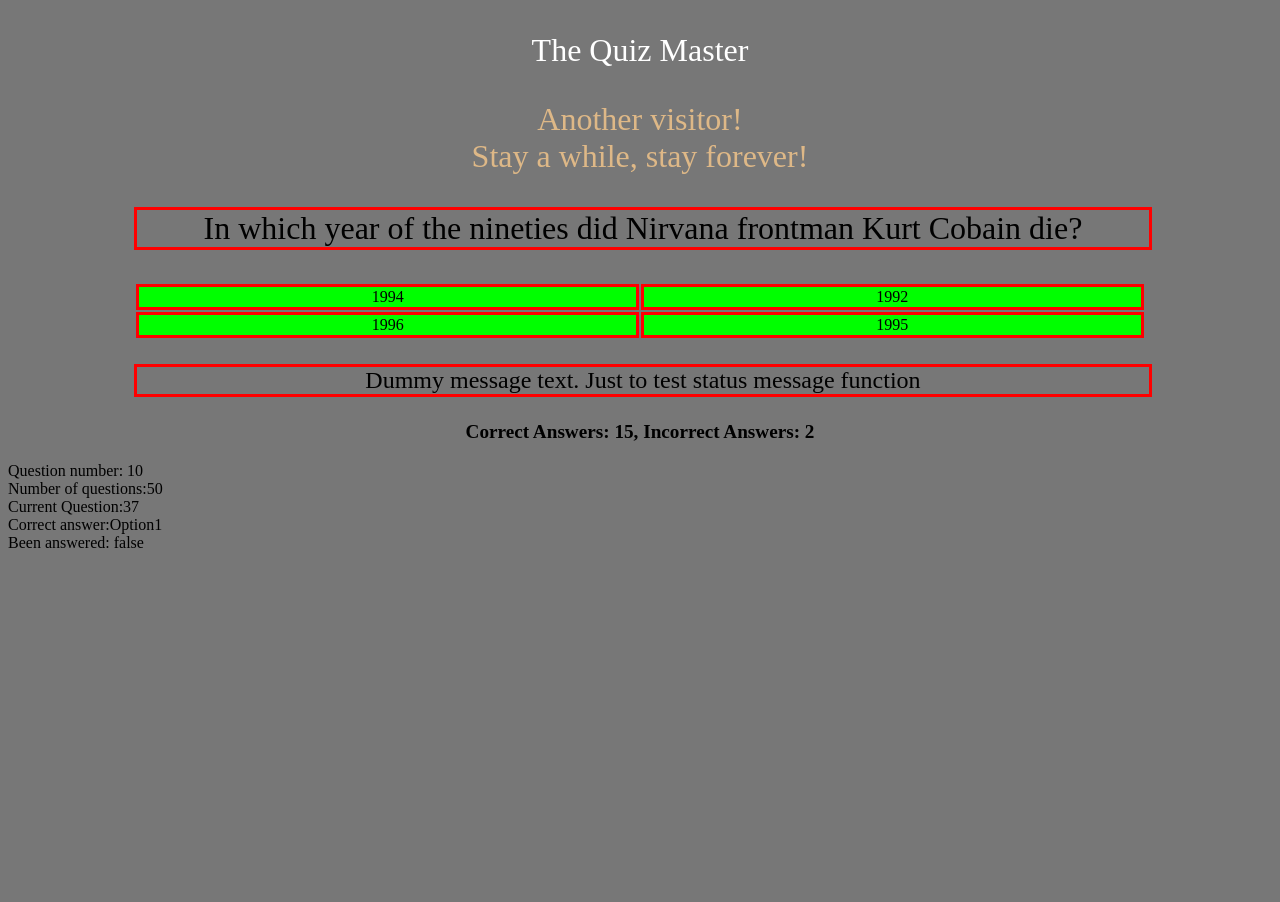
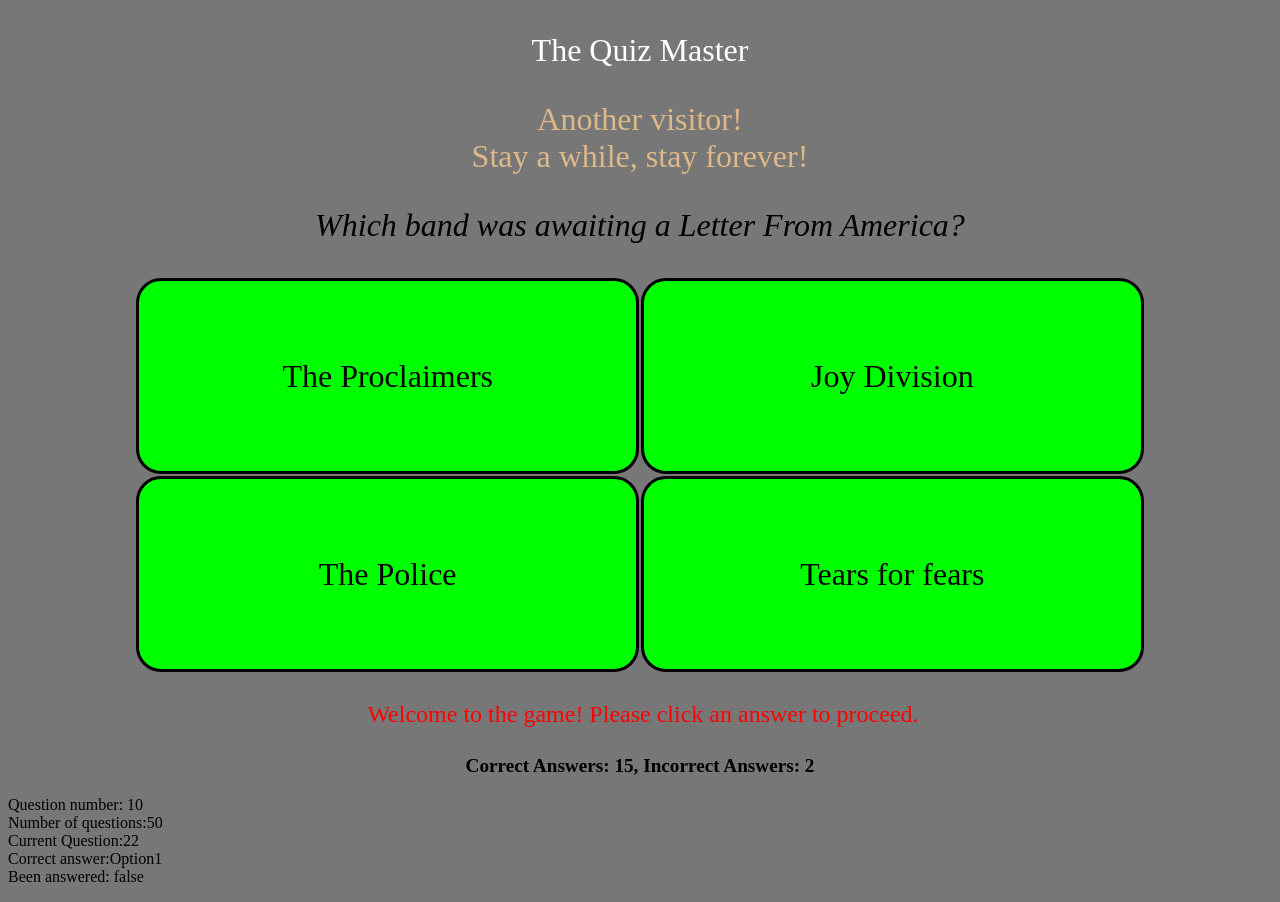
Before and after one commit to jonthorell/QuizGame, a plain HTML site: page index.html in a window 1280 px wide. Before the commit the page ends 800 px from the top, so only its background shows below. Drawn offline with Linux system fonts and the light colour scheme.

Commit message:
Add: style the answer boxes

```diff
--- a/assets/css/style.css
+++ b/assets/css/style.css
@@ -39,11 +39,9 @@
   }
 
   .question {
-    /* creates a border around the element, centers the text within it and makes the "box" centered */
-    border-width:3px;
-    border-style:solid;
-    border-color:#FF0000;
+    /* Styles the question */
     text-align: center;
+    font-style: italic;
     width: 80%;
     margin-left: 10%;
     margin-right: 10%;
@@ -54,7 +52,8 @@
     /* creates a border around the element, centers the text within it and makes the "box" centered */
     border-width:3px;
     border-style:solid;
-    border-color:#FF0000;
+    border-color:#777777;
+    color: red;
     text-align: center;
     width: 80%;
     margin-left: 10%;
@@ -68,7 +67,6 @@
   #option4 {
     border-width:3px;
     border-style:solid;
-    border-color:#FF0000;
     background-color: #00FF00;
     color: black;
   }
@@ -79,3 +77,12 @@
     font-weight: bold;
     font-size: larger;
   }
+
+  .rcorners1 {
+    border-radius: 25px;
+    background: #73AD21;
+    padding: 20px;
+    width: 200px;
+    height: 150px;
+    font-size: xx-large;
+  }
--- a/assets/javascript/script.js
+++ b/assets/javascript/script.js
@@ -23,8 +23,8 @@
 function runGame() {
     let runQuestions=createQuestions();
     let questions = 10; //countdown to keep track of how many questions has been answered
-    var message = "Dummy message text. Just to test status message function"
-    var currentQuestion=37; // used to display the question as well as the corresponding answers. Dummy value for now
+    var message = "Welcome to the game! Please click an answer to proceed." //start message
+    var currentQuestion=22; // used to display the question as well as the corresponding answers. Dummy value for now
     printStatusMessage(message);
 
      //The following will not be here later. Will be updated in main loop
@@ -86,7 +86,8 @@
 }
 
 /**
- * Checks if the clicked answer corresponds with the correct answer using the Correct: property
+ * Checks if the clicked answer corresponds with the correct answer using the Correct: property.
+ * Update the answered: property to true so the question can not be selected again.
  */
 
 function checkAnswer() {
--- a/index.html
+++ b/index.html
@@ -18,12 +18,12 @@
 
     <table class="table-center">
         <tr>
-            <td id="option1" class="options">Option1</td>
-            <td id="option2" class="options">Option2</td>
+            <td id="option1" class="rcorners1">Option1</td>
+            <td id="option2" class="rcorners1">Option2</td>
         </tr>
         <tr>
-            <td id="option3" class="options">Option3</td>
-            <td id="option4" class="options">Option4</td>
+            <td id="option3" class="rcorners1">Option3</td>
+            <td id="option4" class="rcorners1">Option4</td>
         </tr>
     </table>
 
```
